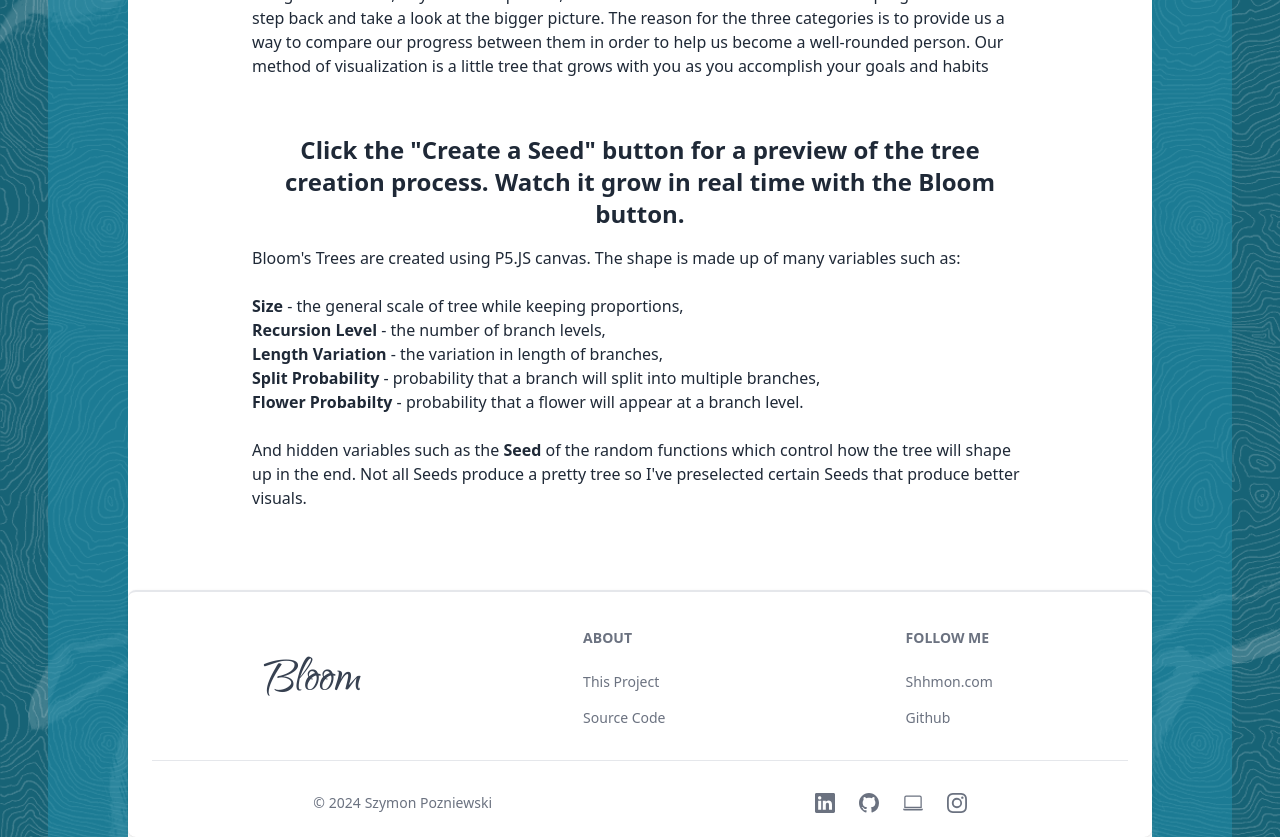
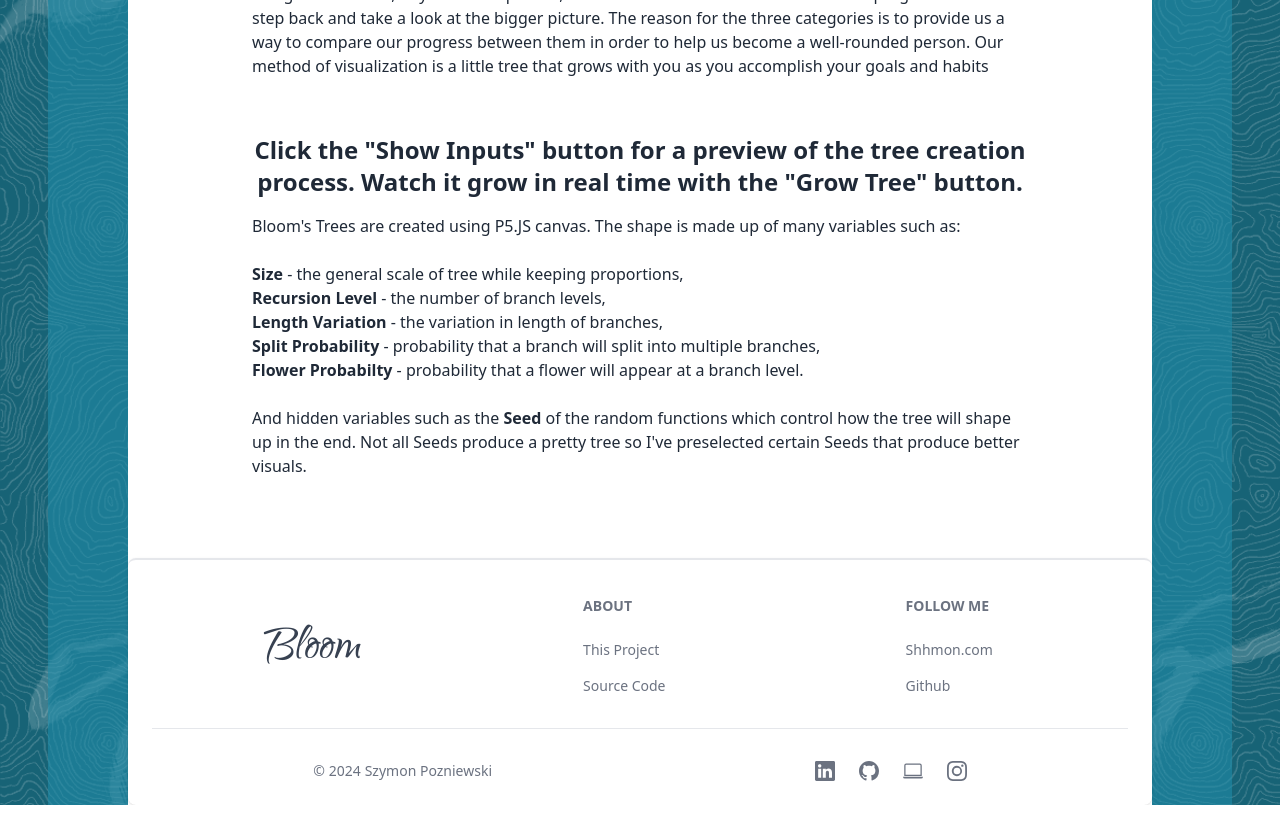
Before and after one commit to ShhmonDai/Bloom-V2---react-MERN, a React (Vite) app in the folder client/: page / in a window 1280 px wide. Shown: the part 1400-2237 px from the top of the page. After the commit the page ends 2205 px from the top, so only its background shows below. Built offline with nearby package versions, Linux system fonts and the light colour scheme; no server answers.

Commit message:
Text adjustments

```diff
--- a/client/src/components/GoalHolder.jsx
+++ b/client/src/components/GoalHolder.jsx
@@ -32,11 +32,11 @@ export default function GoalHolder( {category, sendDataToCategory} ) {
     'mind': (`This category refers to the growth of your knowledge, intelligence, processing power and accomplishments related to the use of your head.
     Use it for goals related to school, career, learning and creating. Some items might fall into multiple categories, in such cases define your main intent.
     For example: "Learning An Instrument" can clearly fall under Mind if your goal is to get more technically skilled at it.
-    But if youre playing with the main intention of playing an instrument, lets say: to play regularly or as a hobby, then it might fit better under your Spirit category.`),
+    But if youre playing with the main intention of playing an instrument, to lets say: play regularly or as a hobby, then it might fit better under your Spirit category.`),
     'body': (`The physical category. Related to your physical health, strength and physical acts. Losing weight, getting stronger, chores, habits, good sleep and things
     that will root you down to the earth and pull you out of day dreaming will all belong here.`),
     'spirit': (`Spirit refers to your mental and spiritual well being and the state of zen. Do not confuse it with spirituality in only a religious sense. While such spirituality
-    might fall under spirit, the category encompasses more than that. A vacation for example, while a physical act and good for both the body and the mind, can fall into this
+    might fall under Spirit, the category encompasses more than that. A vacation for example, while a physical act and good for both the body and the mind, can fall into this
     category because it intends to help your mental well being, to destress and let you relax. Use this category for hobbies, bucket lists, meditations and yoga, exploring nature
     and small daily acts that bring peace to your mind - like keeping a diary or taking more breaks to catch a breather from work`),
   };
--- a/client/src/pages/Home.jsx
+++ b/client/src/pages/Home.jsx
@@ -447,8 +447,8 @@ export default function Home() {
               </p>
 
             <h1 className='text-2xl font-semibold text-center mt-10 px-5 sm:px-10 '>
-                Click the "Create a Seed" button for a preview of the tree creation process.
-                Watch it grow in real time with the Bloom button.
+                Click the "Show Inputs" button for a preview of the tree creation process.
+                Watch it grow in real time with the "Grow Tree" button.
               </h1>
               <p className='text-left px-5 sm:px-10'>
               Bloom's Trees are created using P5.JS canvas. The shape is made up of many variables such as: <br /> <br />
```
